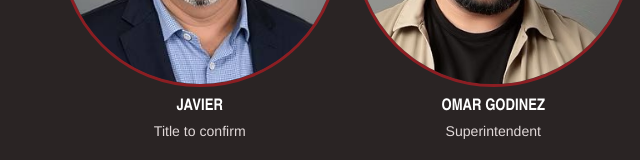
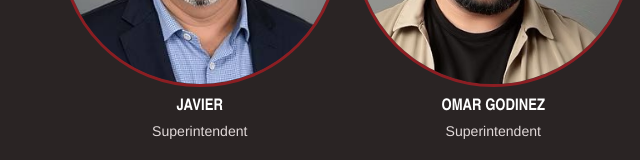
Before and after one commit to nxtagency2024-ship-it/JCC-Contractors, a plain HTML site: page team.html in a window 1280 px wide. Shown: the part 960-1120 px from the top of the page, 0-640 px from the left. Drawn offline with Linux system fonts and the light colour scheme.

Commit message:
Update team.html

```diff
--- a/team.html
+++ b/team.html
@@ -79,7 +79,7 @@
 <article class="team-card reveal">
   <img class="avatar" src="images/javier.jpg" alt="Javier">
   <h3>Javier</h3>
-  <p>Title to confirm</p>
+  <p>Superintendent</p>
 </article>
   <article class="team-card reveal">
     <img class="avatar" src="images/omar.jpeg" alt="Omar Godinez">
```
